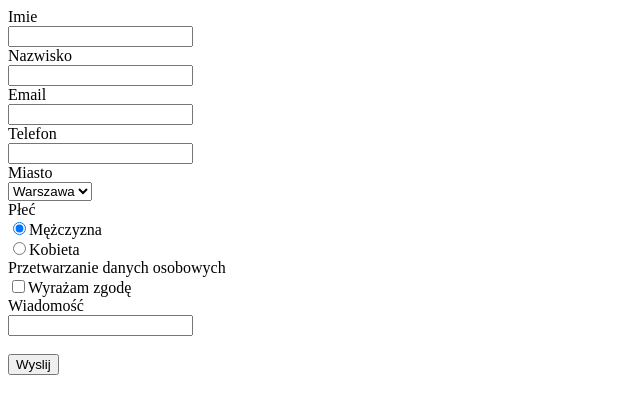
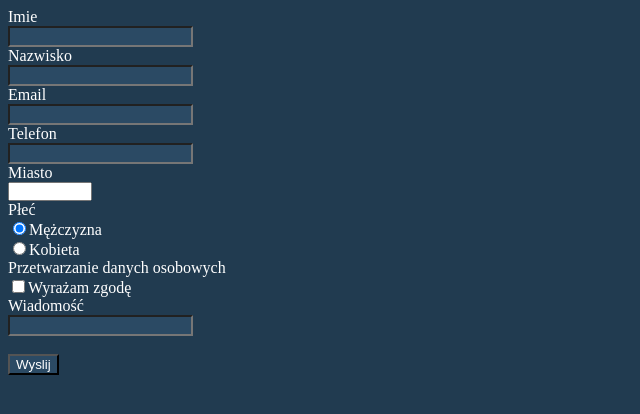
Before and after one commit to karol509x/karol509x.github.io, a plain HTML site: page index2.html in a window 1280 px wide. Shown: the whole page, without its empty margins (0-640 px from the left). Drawn offline with Linux system fonts and the light colour scheme.

Commit message:
stylowanie formularza

```diff
--- a/index2.html
+++ b/index2.html
@@ -4,6 +4,7 @@
 <head>
     <meta charset="UTF-8">
     <title>formularz</title>
+    <link rel="stylesheet" href="style.css">
 </head>
 
 <body>
--- /dev/null
+++ b/style.css
@@ -0,0 +1,23 @@
+*
+{
+    color: white;
+}
+
+body
+{
+    background-color: #213b50
+}
+ label
+{
+    color: white;
+}
+
+input
+{
+    background-color: #2b4a64;
+}
+
+input:hover
+{
+    background-color: #4e708c;
+}
```
